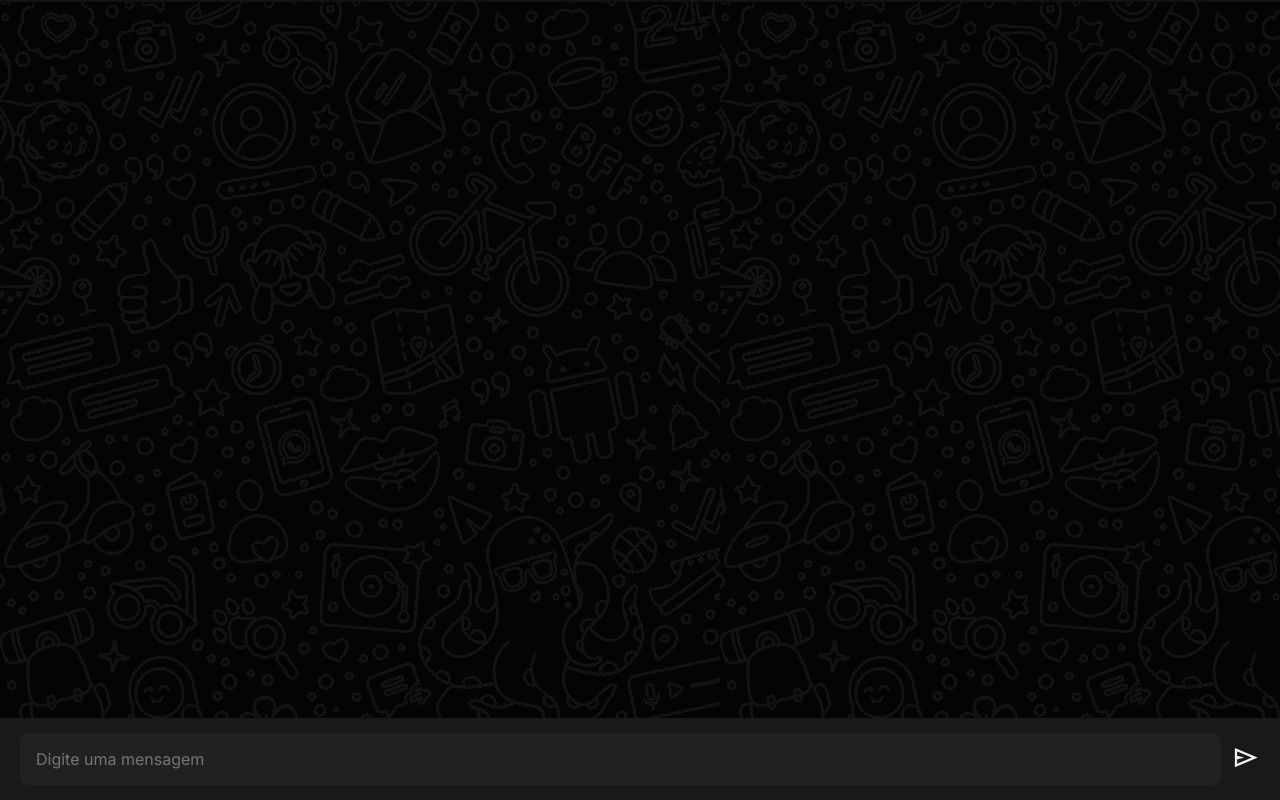
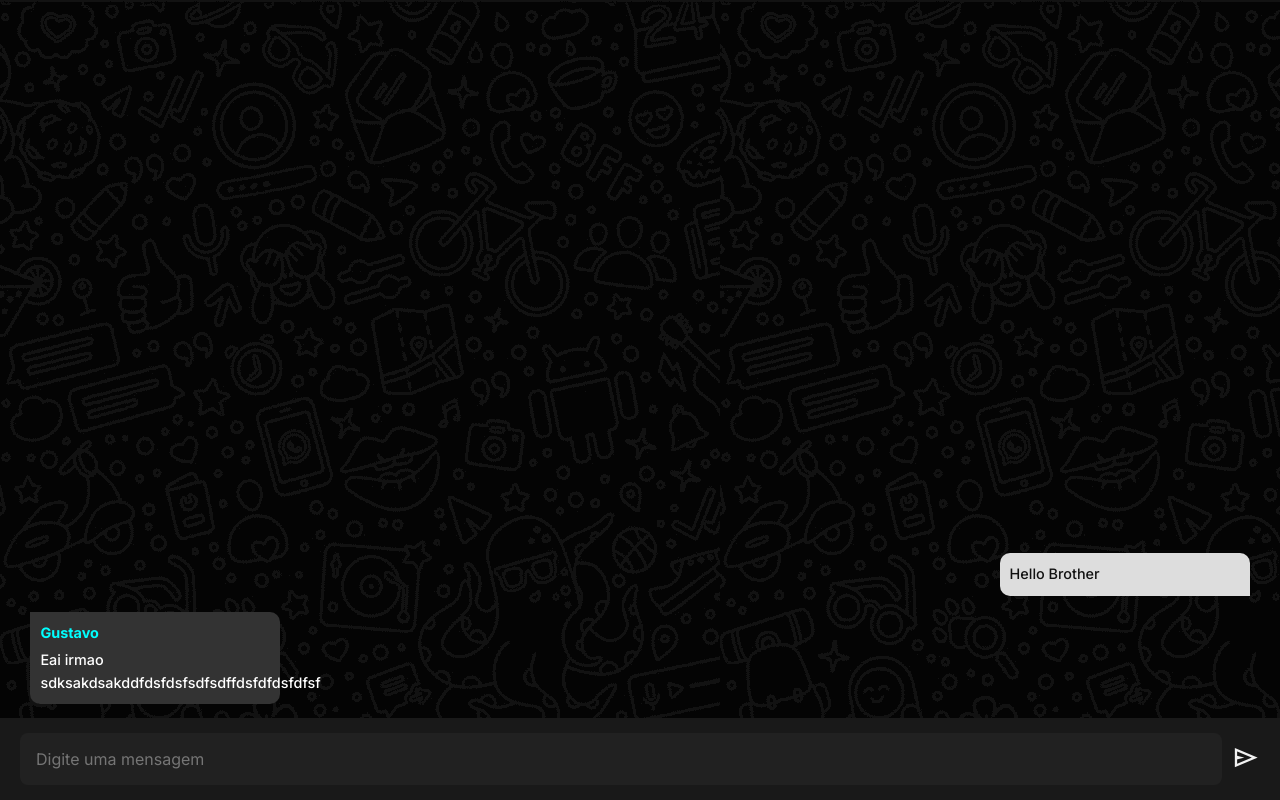
Before and after one commit to Pedroo07/Chat-js, a plain HTML site: page frontend/index.html in a window 1280 px wide. Drawn offline with nearby package versions, Linux system fonts and the light colour scheme.

Commit message:
Criando e estilixando caixa de mensagens

```diff
--- a/frontend/index.html
+++ b/frontend/index.html
@@ -20,7 +20,10 @@
             </form>
         </section>
         <section class="chat">
-            <section class="chat_messages"></section>
+            <section class="chat_messages">
+                <div class="send_message">Hello Brother</div>
+                <div class="get_message"><span class="sender">Gustavo</span> Eai irmao sdksakdsakddfdsfdsfsdfsdffdsfdfdsfdfsf</div>
+            </section>
             <form class="chat_form">
                 <input type="text" class="chat_input" placeholder="Digite uma mensagem" required>
                 <button type="submit" class="chat_button">
--- a/frontend/style.css
+++ b/frontend/style.css
@@ -34,7 +34,7 @@ body {
     text-align: center;
     font-weight: 600;
     font-size: 1.5rem;
-    margin-bottom: 20px;
+    margin-bottom: 1.25rem;
 }
 
 .login_form {
@@ -84,6 +84,10 @@ body {
 
 .chat_messages {
     flex-grow: 1;
+    padding: 1.9rem 1.9rem 5rem;
+    display: flex;
+    flex-direction: column;
+    justify-content:flex-end;
 }
 
 .chat_form {
@@ -91,7 +95,7 @@ body {
     padding: 15px 20px;
     display: flex;
     align-items: center;
-    gap: 10px;
+    gap: 0.6rem;
     position: fixed;
     bottom: 0;
     width: 100%;
@@ -100,7 +104,7 @@ body {
 .chat_input {
     border: none;
     padding: 1rem;
-    border-radius: 8px;
+    border-radius: 0.5rem;
     flex-grow: 1;
     background-color: #212121;
     outline: none;
@@ -117,3 +121,29 @@ body {
 .chat_button span{
     font-size: 1.8rem;
 }
+.chat_messages div{
+    padding: 10px;
+    width: 100%;
+    max-width: 250px;
+    font-size: 0.9rem;
+    font-weight: 500;
+    margin-bottom: 1rem;
+    line-height: 1.4rem;
+}
+.send_message{
+    background-color: #ddd;
+    align-self: flex-end;
+    color: #121212;
+    border-radius: 10px 10px 0 10px;
+}
+.get_message{
+    color: #fff;
+    background-color: #333;
+    border-radius: 0 10px 10px 10px;
+}
+.sender{
+    display: block;
+    margin-bottom: 5px;
+    font-weight: 700;
+    color: aqua;
+}
```
